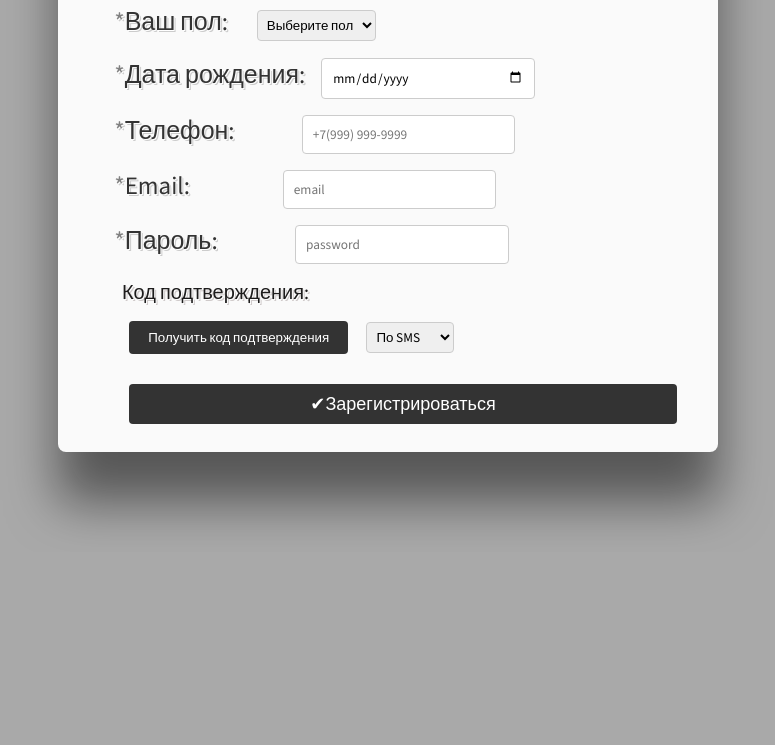
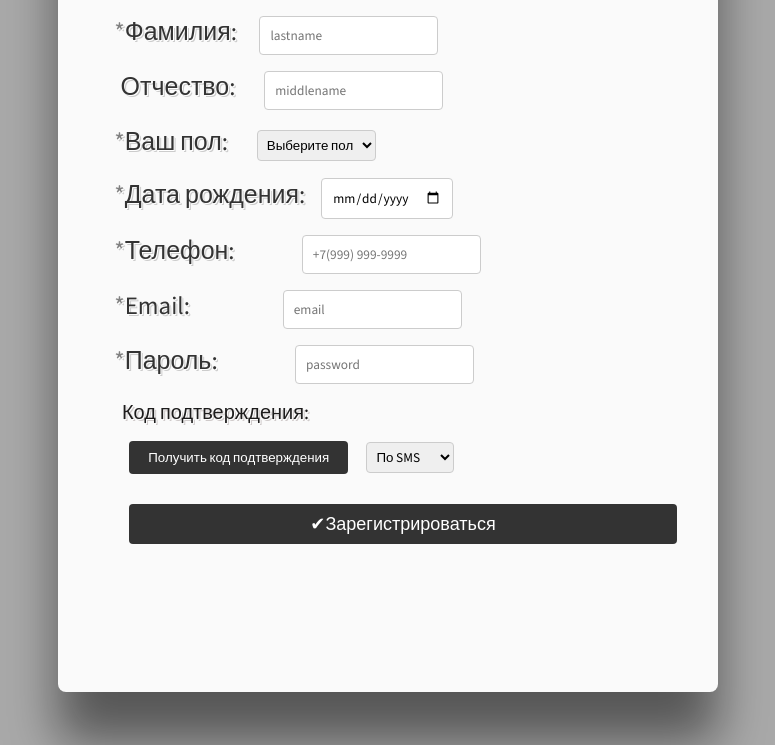
Before and after one commit to kristina7642/Registration, a plain HTML site: page index.html in a window 1280 px wide. Shown: the part 368-1113 px from the top of the page, without its empty margins (252-1027 px from the left). Before the commit the page ends 920 px from the top, so only its background shows below. Drawn offline with nearby package versions, Linux system fonts and the light colour scheme.

Commit message:
Update main.style.css

```diff
--- a/CSS/main.style.css
+++ b/CSS/main.style.css
@@ -16,7 +16,7 @@
     flex-direction: column;
     align-items: center; /*выравнивание элементов по центру*/
     justify-content: center;/*Центрилизация элементов вдоль главной оси*/
-    height: 80vh;
+    height: 110vh;
   }
   header{
     margin-bottom: 1px;
@@ -52,7 +52,6 @@ label{
 }
 input {
   display: inline;
-  width: 35%;
   padding: 10px;
   border: 1px solid #ccc;
   border-radius: 4px;
```
